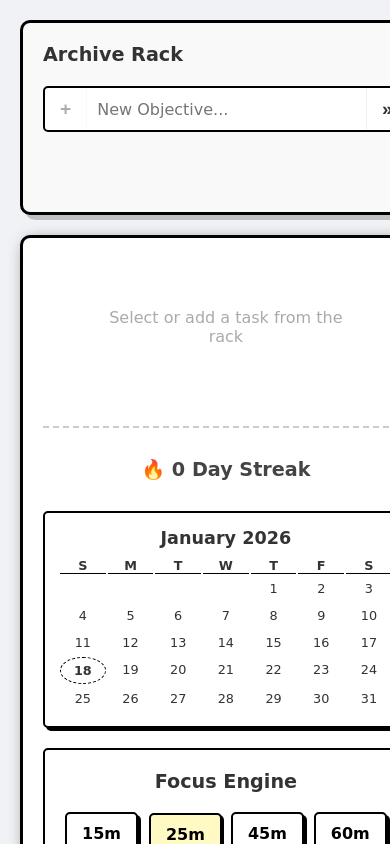
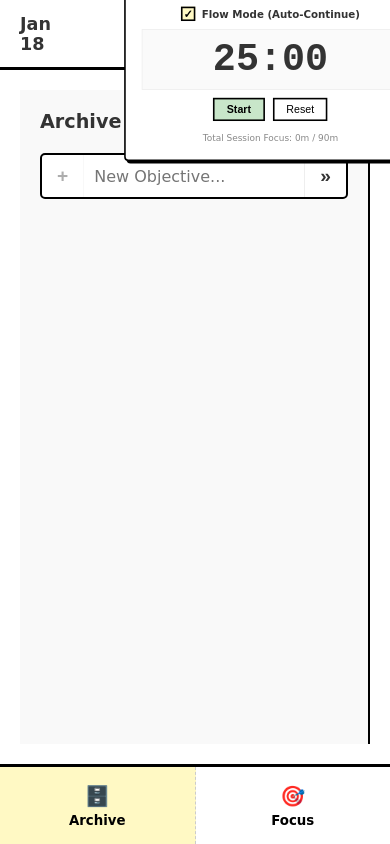
Before and after one commit to BayuuPermana/Paper-todo, a React (Vite) app: page / in a window 390 px wide. Shown: the top 844 px of the page. Built offline with nearby package versions, Linux system fonts and the light colour scheme.

Commit message:
feat: implement mobile neural hub (tab bar, sticky header, uncluttered layout)

```diff
--- a/src/App.jsx
+++ b/src/App.jsx
@@ -31,6 +31,7 @@ function App() {
     return localStorage.getItem('paper-selected-todo') || null;
   });
 
+  const [activeTab, setActiveTab] = useState('archive'); // 'archive' or 'focus'
   const [activeSubTask, setActiveSubTask] = useState(null);
   const [undoBuffer, setUndoBuffer] = useState(null);
 
@@ -45,6 +46,10 @@ function App() {
   useEffect(() => {
     if (selectedTodoId) {
       localStorage.setItem('paper-selected-todo', selectedTodoId);
+      // Auto-switch to focus tab on mobile when a project is selected
+      if (window.innerWidth <= 1200) {
+        setActiveTab('focus');
+      }
     } else {
       localStorage.removeItem('paper-selected-todo');
     }
@@ -323,15 +328,28 @@ function App() {
 
   const selectedTodo = todos.find(t => t.id === selectedTodoId);
 
+  const todayStr = new Date().toLocaleDateString('en-US', { month: 'short', day: 'numeric' });
+
   return (
     <div className="app-layout">
+      {/* Mobile Sticky Header */}
+      <div className="command-header mobile-only">
+        <div style={{ fontWeight: 'bold', fontSize: '1.1em' }}>{todayStr}</div>
+        <div style={{ transform: 'scale(0.8)', transformOrigin: 'right center' }}>
+          <PomodoroTimer activeSubTaskName={getActiveSubTaskName()} />
+        </div>
+      </div>
+
+      <div className={`task-sidebar ${activeTab === 'archive' ? 'mobile-show' : 'mobile-hide'}`}>
         <TaskSidebar
           todos={todos}
           selectedTodoId={selectedTodoId}
           onSelectTodo={setSelectedTodoId}
           onAddTodo={addTodo}
         />
-      <div className="paper-container">
+      </div>
+
+      <div className={`paper-container ${activeTab === 'focus' ? 'mobile-show' : 'mobile-hide'}`}>
         <div className="left-segment">
           {selectedTodo ? (
             <DragDropContext onDragEnd={handleDragEnd}>
@@ -354,7 +372,7 @@ function App() {
             </div>
           )}
         </div>
-        <div className="right-segment">
+        <div className="right-segment desktop-only">
           <div className="streak-display" style={{
             textAlign: 'center',
             fontSize: '1.2em',
@@ -368,6 +386,24 @@ function App() {
           <PomodoroTimer activeSubTaskName={getActiveSubTaskName()} />
         </div>
       </div>
+
+      {/* Mobile Bottom Matrix */}
+      <div className="bottom-matrix mobile-only">
+        <button
+          className={`tab-item ${activeTab === 'archive' ? 'active' : ''}`}
+          onClick={() => setActiveTab('archive')}
+        >
+          <span style={{ fontSize: '1.5em' }}>🗄️</span>
+          <span>Archive</span>
+        </button>
+        <button
+          className={`tab-item ${activeTab === 'focus' ? 'active' : ''}`}
+          onClick={() => setActiveTab('focus')}
+        >
+          <span style={{ fontSize: '1.5em' }}>🎯</span>
+          <span>Focus</span>
+        </button>
+      </div>
     </div>
   );
 }
--- a/src/index.css
+++ b/src/index.css
@@ -60,17 +60,96 @@ body {
     @media (max-width: 1200px) {
       .app-layout {
         grid-template-columns: 1fr;
-        overflow-y: auto;
-        height: auto;
+        height: 100vh;
+        padding: 70px 0 80px 0; /* Space for sticky header/footer */
+        overflow: hidden;
+        gap: 0;
       }
 
       body {
-        overflow: auto;
+        overflow: hidden;
       }
 
       .task-sidebar, .paper-container {
-        height: auto;
+        height: 100%;
+        border: none;
+        border-radius: 0;
+        box-shadow: none;
       }
+
+      .paper-container {
+        grid-template-columns: 1fr;
+        padding: 20px;
+      }
+
+      /* Mobile Visibility Logic */
+      .mobile-hide { display: none !important; }
+      .mobile-show { display: block !important; }
+    }
+
+    .desktop-only { display: block; }
+    .mobile-only { display: none; }
+
+    @media (max-width: 1200px) {
+      .desktop-only { display: none !important; }
+      .mobile-only { display: flex !important; }
+    }
+
+    /* Sticky Mobile Header */
+    .command-header {
+      position: fixed;
+      top: 0;
+      left: 0;
+      width: 100%;
+      height: 70px;
+      background-color: #fff;
+      border-bottom: 3px solid black;
+      z-index: 1000;
+      display: flex;
+      align-items: center;
+      justify-content: space-between;
+      padding: 0 20px;
+      box-sizing: border-box;
+    }
+
+    /* Bottom Matrix Tab Bar */
+    .bottom-matrix {
+      position: fixed;
+      bottom: 0;
+      left: 0;
+      width: 100%;
+      height: 80px;
+      background-color: #fff;
+      border-top: 3px solid black;
+      z-index: 1000;
+      display: flex;
+      justify-content: space-around;
+      align-items: center;
+      box-sizing: border-box;
+    }
+
+    .tab-item {
+      flex: 1;
+      height: 100%;
+      border: none;
+      background: none;
+      font-family: inherit;
+      font-weight: bold;
+      cursor: pointer;
+      display: flex;
+      flex-direction: column;
+      align-items: center;
+      justify-content: center;
+      gap: 5px;
+      transition: background-color 0.2s;
+    }
+
+    .tab-item.active {
+      background-color: #fff9c4;
+    }
+
+    .tab-item:not(:last-child) {
+      border-right: 1px dashed #ccc;
     }
 
     .left-segment {
```
Also changed, not shown: .pickle/prd.md, .pickle/state.json, .pickle/tickets/linear_ticket_parent.md, .pickle/tickets/mobile-001/linear_ticket_mobile-001.md (added), .pickle/tickets/mobile-001/research_20260118.md (added), .pickle/tickets/mobile-002/linear_ticket_mobile-002.md (added), .pickle/tickets/mobile-003/linear_ticket_mobile-003.md (added), .pickle/tickets/mobile-004/plan_20260118.md (added), 1 other file (tests, documents, lock files or other folders). Lines whose indentation alone changed are shown as unchanged.
